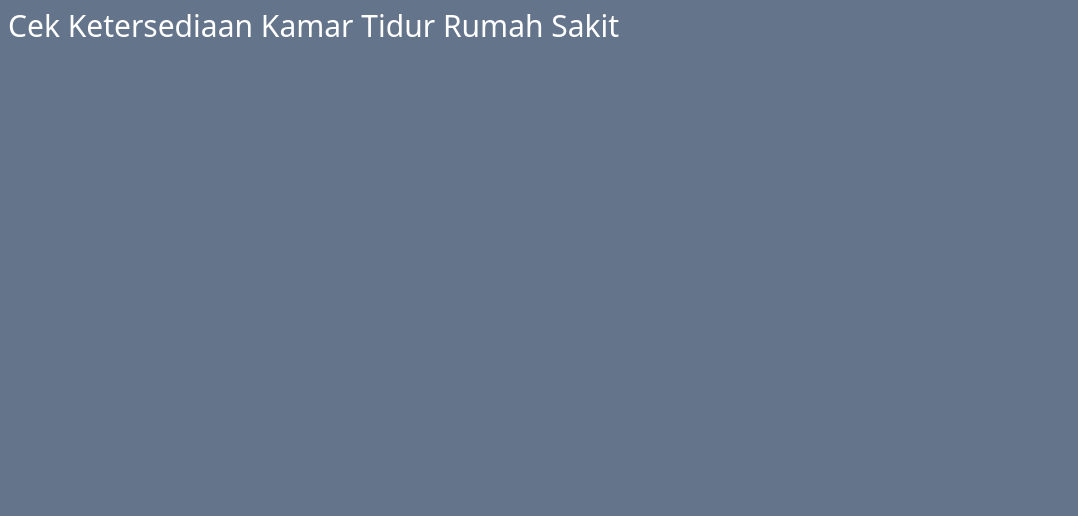
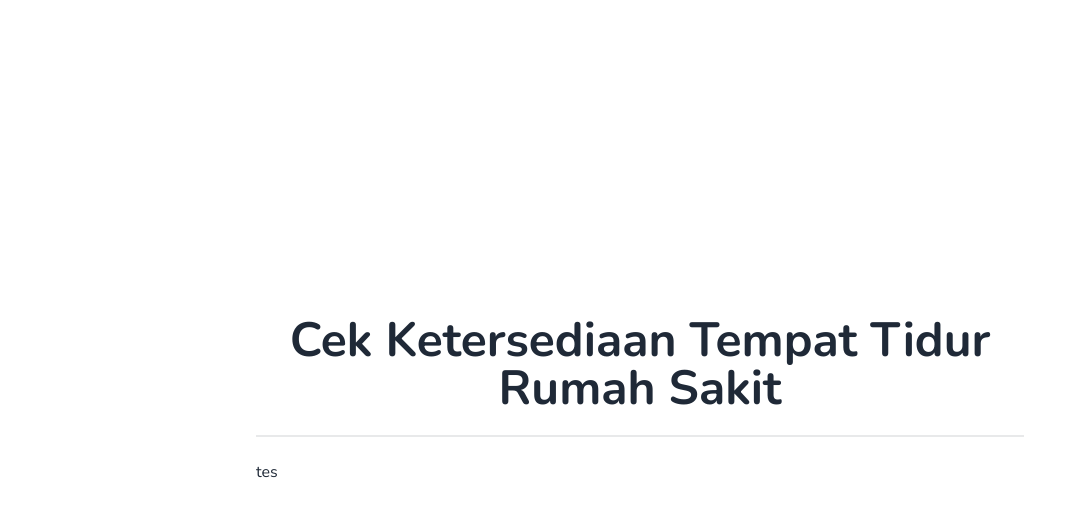
Before and after one commit to shidqi29/cekrs, a React (Vite) app: page / in a window 1280 px wide. Shown: the top 516 px of the page, without its empty margins (0-1078 px from the left). Built offline with nearby package versions, Linux system fonts and the light colour scheme.

Commit message:
feat: add PageContainer & Home

```diff
--- a/src/App.jsx
+++ b/src/App.jsx
@@ -1,7 +1,13 @@
+import { BrowserRouter as Router, Routes, Route } from "react-router-dom";
+import Home from "./pages/Home";
 function App() {
   return (
-    <div className="h-[100vh] bg-slate-500 p-2 text-white">
-      <h1 className="text-3xl">Cek Ketersediaan Kamar Tidur Rumah Sakit</h1>
+    <div className="container mx-auto">
+      <Router>
+        <Routes>
+          <Route index element={<Home />} />
+        </Routes>
+      </Router>
     </div>
   );
 }
--- /dev/null
+++ b/src/components/PageContainer.jsx
@@ -0,0 +1,21 @@
+import PropTypes from "prop-types";
+const PageContainer = ({ children, title }) => {
+  return (
+    <div className="hero min-h-screen">
+      <div className="hero-content">
+        <div className="max-w-3xl">
+            <h1 className="text-5xl font-bold text-center">{title}</h1>
+            <div className="divider"></div>
+            {children}
+        </div>
+      </div>
+    </div>
+  );
+};
+
+PageContainer.propTypes = {
+  title: PropTypes.string,
+  children: PropTypes.node,
+};
+
+export default PageContainer;
--- a/src/index.css
+++ b/src/index.css
@@ -1,3 +1,8 @@
+@import url("https://fonts.googleapis.com/css2?family=Nunito:wght@300;400;500;700;900&display=swap");
 @tailwind base;
 @tailwind components;
 @tailwind utilities;
+
+body {
+  font-family: "Nunito", sans-serif;
+}
--- /dev/null
+++ b/src/pages/Home.jsx
@@ -0,0 +1,11 @@
+import PageContainer from "../components/PageContainer";
+
+const Home = () => {
+  return (
+    <PageContainer title={"Cek Ketersediaan Tempat Tidur Rumah Sakit"}>
+      <h1>tes</h1>
+    </PageContainer>
+  );
+};
+
+export default Home;
```
